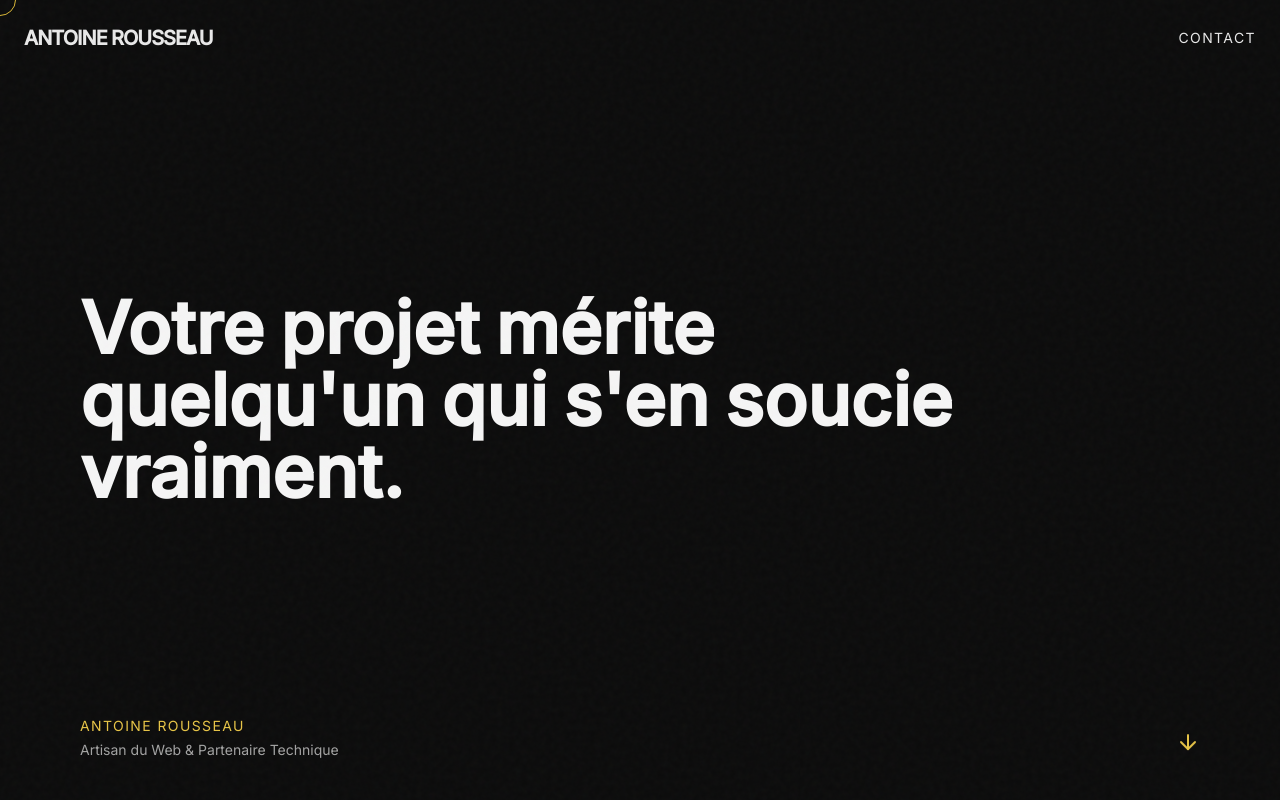
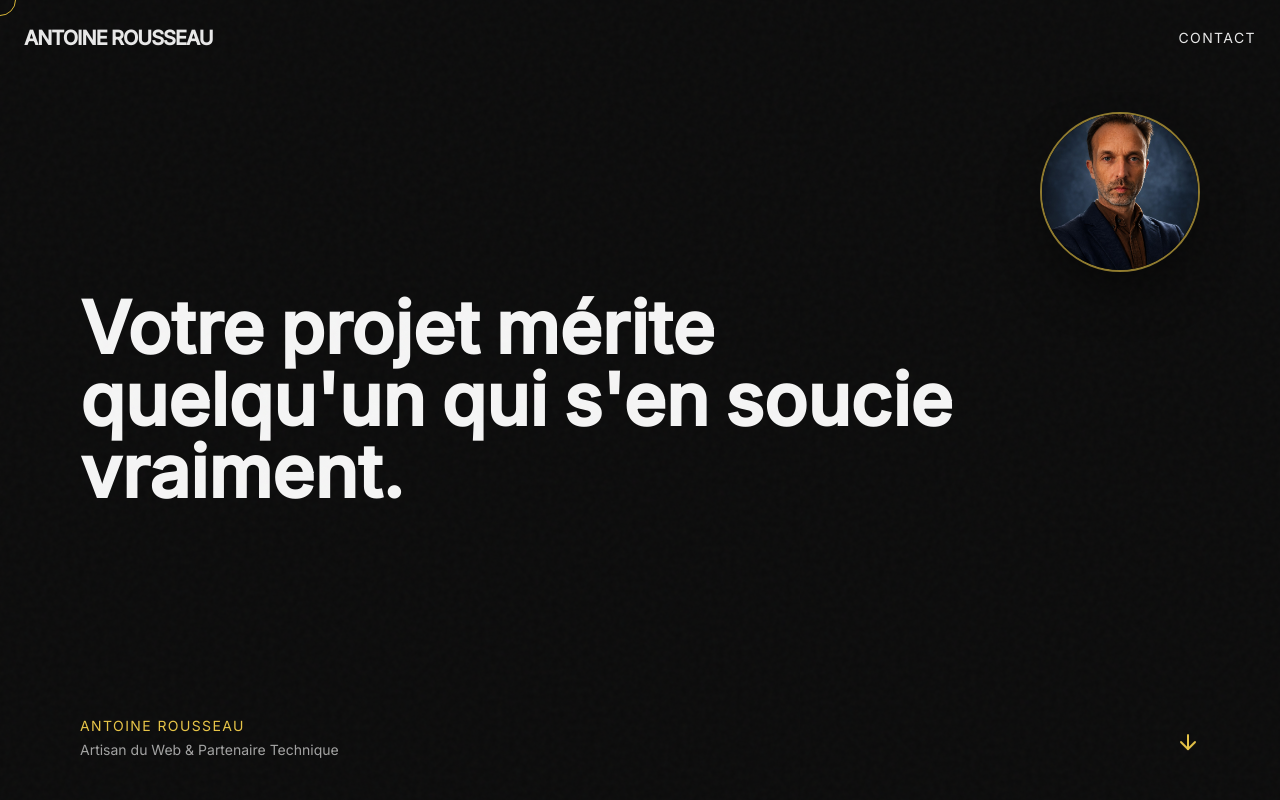
Before and after one commit to AntoineR951/site_developpeur, a React (Vite) app: page / in a window 1280 px wide. Shown: the top 800 px of the page. Built offline with nearby package versions, Linux system fonts and the light colour scheme.

Commit message:
feat: add animated portrait component to hero section
Co-authored-by: AntoineR951 <32392277+AntoineR951@users.noreply.github.com>

```diff
--- a/index.tsx
+++ b/index.tsx
@@ -86,6 +86,21 @@ const Hero = () => {
 
   return (
     <section className="h-screen w-full flex flex-col justify-center px-6 md:px-20 relative">
+      <motion.div
+        initial={{ opacity: 0, scale: 0.9, y: -10 }}
+        animate={{ opacity: 1, scale: 1, y: 0 }}
+        transition={{ delay: 0.4, duration: 0.8, ease: [0.6, 0.01, 0, 0.95] }}
+        className="absolute top-24 right-6 md:top-28 md:right-20 z-30"
+      >
+        <div className="w-24 h-24 md:w-40 md:h-40 rounded-full overflow-hidden border-2 border-[#E8C547]/60 shadow-2xl shadow-black/50">
+          <img
+            src="/portrait-antoine.jpg"
+            alt="Portrait d'Antoine Rousseau"
+            className="w-full h-full object-cover"
+          />
+        </div>
+      </motion.div>
+
       <motion.div
         variants={container}
         initial="hidden"
```
